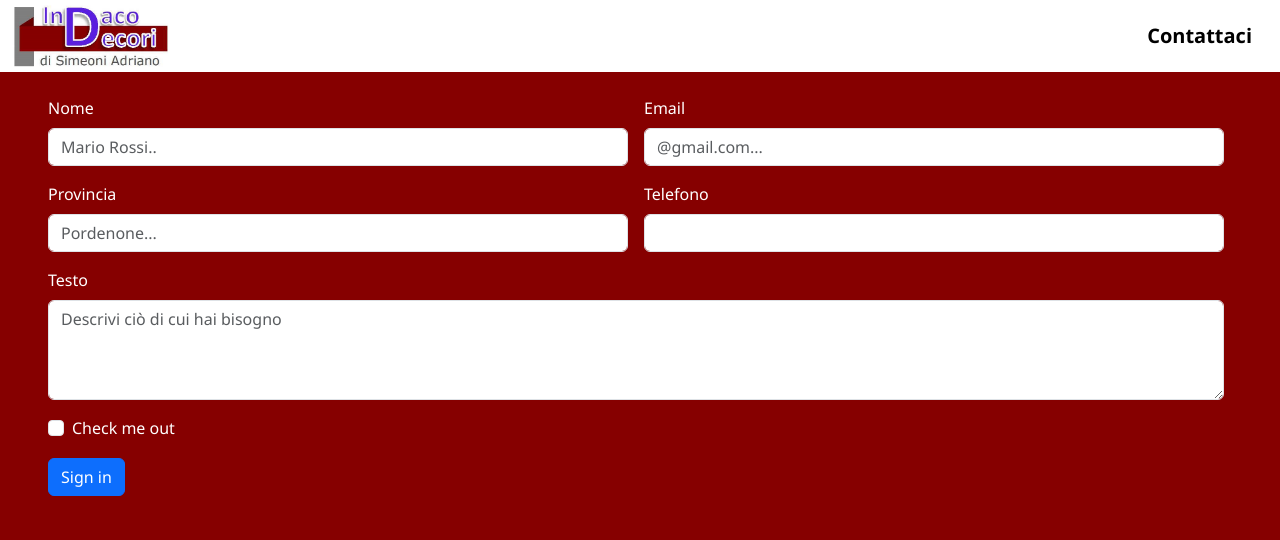
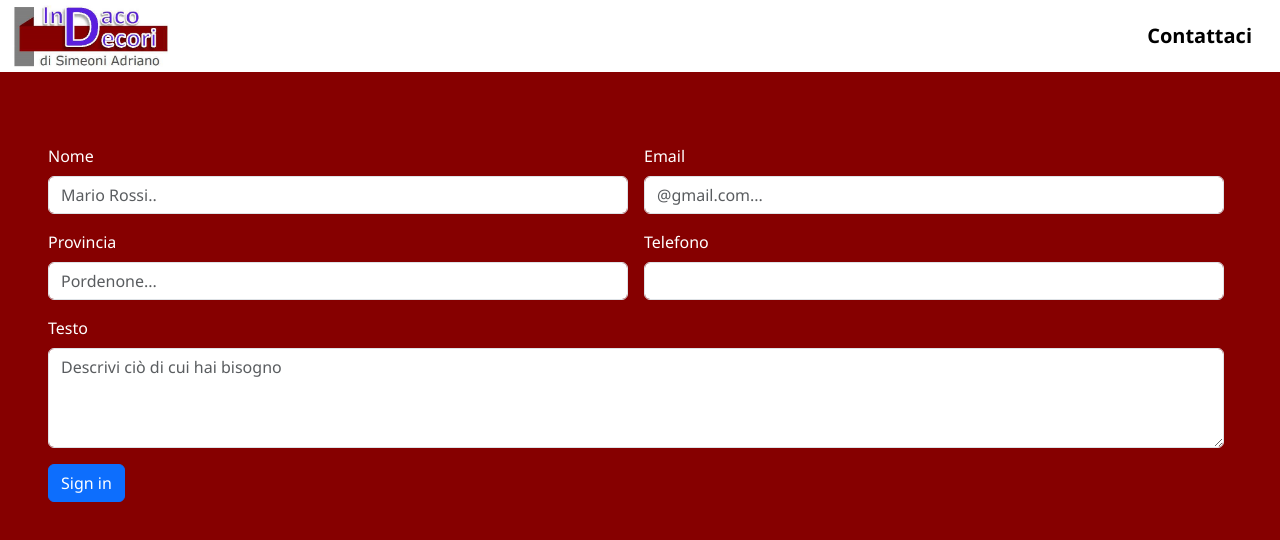
Before and after one commit to EliaMagris/Sime-site, a Vue app: page /about-us in a window 1280 px wide. Shown: the top 540 px of the page. Built offline with nearby package versions, Linux system fonts and the light colour scheme.

Commit message:
manutenzione aboutus

```diff
--- a/src/components/pages/AboutUs.vue
+++ b/src/components/pages/AboutUs.vue
@@ -60,14 +60,6 @@
         ></textarea>
       </div>
       <div class="col-12">
-        <div class="form-check">
-          <input class="form-check-input" type="checkbox" id="gridCheck" />
-          <label class="form-check-label text-white" for="gridCheck">
-            Check me out
-          </label>
-        </div>
-      </div>
-      <div class="col-12">
         <button type="submit" value="Send" class="btn btn-primary">Sign in</button>
         <div id="conferma" class="text-light"></div>
       </div>
@@ -109,21 +101,22 @@ export default {
 <!-- Add "scoped" attribute to limit CSS to this component only -->
 <style scoped lang="scss">
 @media screen and (min-width: 992px) {
-  // .Container{
-  //   padding-top: 2rem;
-  // }
+  .Container{
+    padding-top: 6rem !important;
+  }
 }
 @media screen and (max-width: 991px) {
+  .Container{
+    padding-top: 4.5rem;
+  }
 }
 @media screen and (max-width: 576px) {
-  // .Container{
-  //   padding-top: 2rem;
-  // }
+
 }
 .Container {
   background-color: rgb(134, 0, 0);
   height: 100%;
-  padding-top: 4.5rem;
+
   .formBoot {
     margin-right: 0;
     background-color: rgb(134, 0, 0);
```
